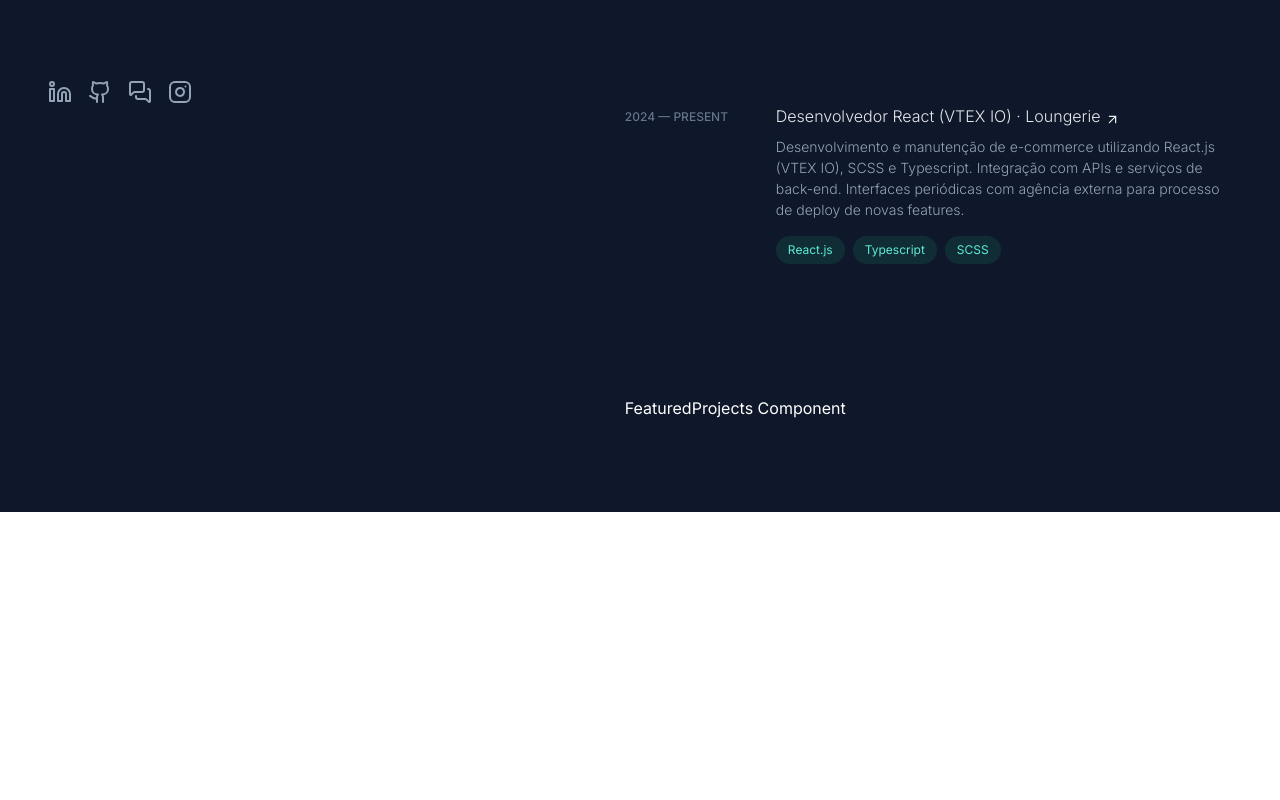
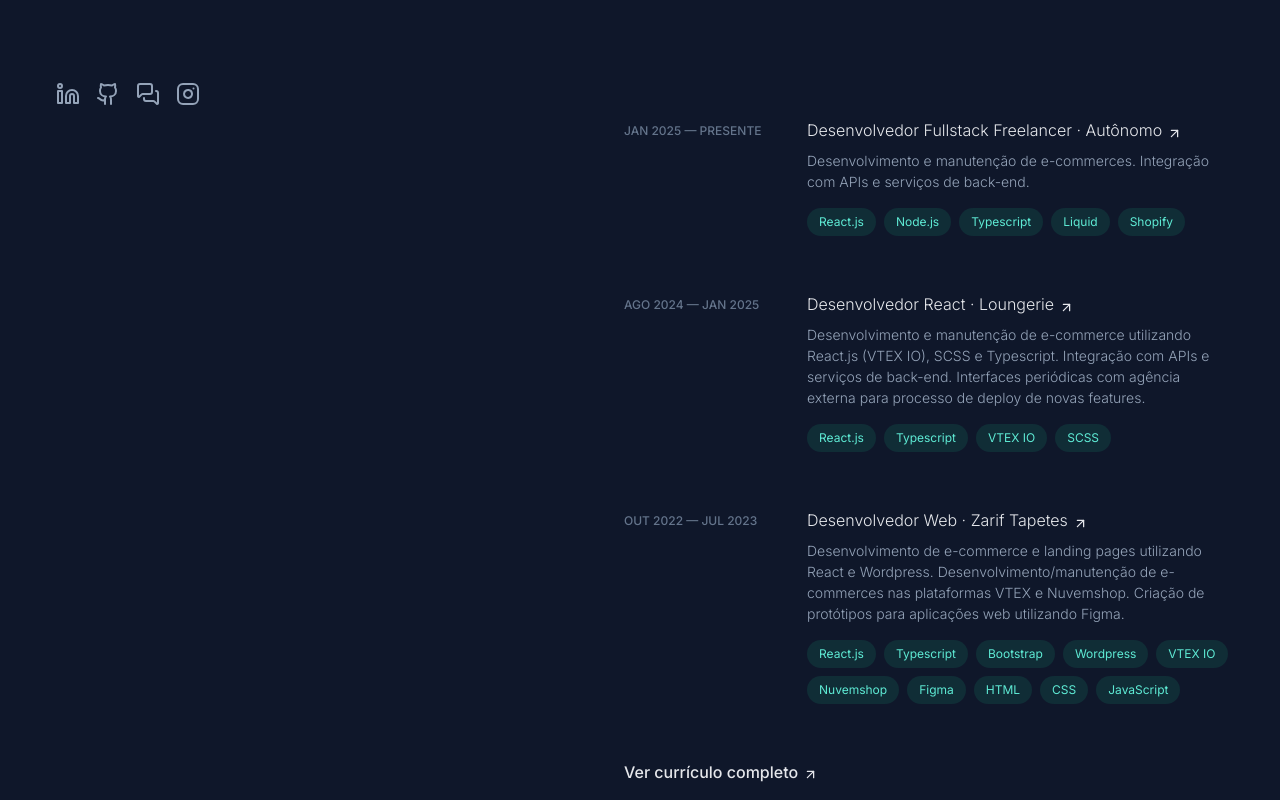
Before and after one commit to hnascx/nextjs-portfolio, a Next.js app: page / in a window 1280 px wide. Shown: the part 600-1400 px from the top of the page. Before the commit the page ends 1112 px from the top, so only its background shows below. Built offline with nearby package versions, Linux system fonts and the light colour scheme.

Commit message:
feat: Conclude experience section

```diff
--- a/src/app/layout.tsx
+++ b/src/app/layout.tsx
@@ -8,7 +8,7 @@
 }) {
   return (
     <html lang="en">
-      <body>
+      <body className="bg-blue-900">
         <Layout>{children}</Layout>
       </body>
     </html>
--- a/src/components/layout/first-section/navigation/navigation.tsx
+++ b/src/components/layout/first-section/navigation/navigation.tsx
@@ -18,23 +18,23 @@
   const [activeItem, setActiveItem] = useState<string>("#background")
 
   return (
-    <nav className="flex flex-col gap-6">
+    <nav className="flex flex-col">
       {navItems.map((item) => (
         <Link
           key={item.href}
           href={item.href}
           onClick={() => setActiveItem(item.href)}
-          className={`group flex items-center gap-4 text-heading-sm transition-colors duration-100`}
+          className={`group flex items-center gap-4 text-heading-sm transition-colors duration-150 py-3`}
         >
           <div
-            className={`h-[1px] transition-all duration-100 ${
+            className={`h-[1px] transition-all duration-150 ${
               activeItem === item.href
                 ? "w-16 bg-gray-100"
                 : "w-8 bg-gray-200 group-hover:w-16 group-hover:bg-gray-100"
             }`}
           />
           <span
-            className={`transition-colors tracking-widest uppercase duration-100 ${
+            className={`transition-colors tracking-widest uppercase duration-150 ${
               activeItem === item.href
                 ? "text-gray-100"
                 : "text-gray-200 group-hover:text-gray-100"
--- a/src/components/layout/layout.tsx
+++ b/src/components/layout/layout.tsx
@@ -12,12 +12,16 @@
 
 export const Layout = ({ children }: LayoutProps) => {
   return (
-    <div className={`${inter.className} min-h-screen bg-blue-900 text-white`}>
-      <div className="mx-12 py-23 grid grid-cols-[45%_55%] gap-4">
-        <header className="fixed w-fit">
-          <FirstSection />
-        </header>
-        <main className="container mx-auto col-start-2">{children}</main>
+    <div
+      className={`${inter.className} min-h-screen bg-blue-900 text-white mx-8`}
+    >
+      <div className="container">
+        <div className="py-23.5 grid grid-cols-[45%_55%]">
+          <header className="fixed mx-4">
+            <FirstSection />
+          </header>
+          <main className="col-start-2 ml-4">{children}</main>
+        </div>
       </div>
     </div>
   )
--- a/src/components/layout/second-section/experience/experience.tsx
+++ b/src/components/layout/second-section/experience/experience.tsx
@@ -1,4 +1,5 @@
 import { ArrowUpRight } from "lucide-react"
+import Link from "next/link"
 
 type ExperienceProps = {
   title: string
@@ -13,17 +14,18 @@
   {
     title: "Desenvolvedor Fullstack Freelancer",
     description:
-      "Desenvolvimento e manutenção de e-commerces Shopify. Integração com APIs e serviços de back-end.",
-    tags: ["React.js", "Node.js", "Typescript", "Liquid"],
-    company: "Loungerie",
-    companyLink: "https://www.loungerie.com.br/",
-    workPeriod: "AGO 2024 — JAN 2025",
+      "Desenvolvimento e manutenção de e-commerces. Integração com APIs e serviços de back-end.",
+    tags: ["React.js", "Node.js", "Typescript", "Liquid", "Shopify"],
+    company: "Autônomo",
+    companyLink:
+      "https://wa.me/5511948275951?text=Olá!%20Vi%20seu%20portfólio%20e%20gostaria%20de%20conversar.",
+    workPeriod: "JAN 2025 — PRESENTE",
   },
   {
-    title: "Desenvolvedor React (VTEX IO)",
+    title: "Desenvolvedor React",
     description:
       "Desenvolvimento e manutenção de e-commerce utilizando React.js (VTEX IO), SCSS e Typescript. Integração com APIs e serviços de back-end. Interfaces periódicas com agência externa para processo de deploy de novas features.",
-    tags: ["React.js", "Typescript", "SCSS"],
+    tags: ["React.js", "Typescript", "VTEX IO", "SCSS"],
     company: "Loungerie",
     companyLink: "https://www.loungerie.com.br/",
     workPeriod: "AGO 2024 — JAN 2025",
@@ -32,54 +34,81 @@
     title: "Desenvolvedor Web",
     description:
       "Desenvolvimento de e-commerce e landing pages utilizando React e Wordpress. Desenvolvimento/manutenção de e-commerces nas plataformas VTEX e Nuvemshop. Criação de protótipos para aplicações web utilizando Figma.",
-    tags: ["React.js", "Typescript", "Bootstrap", "CSS", "Wordpress"],
+    tags: [
+      "React.js",
+      "Typescript",
+      "Bootstrap",
+      "Wordpress",
+      "VTEX IO",
+      "Nuvemshop",
+      "Figma",
+      "HTML",
+      "CSS",
+      "JavaScript",
+    ],
     company: "Zarif Tapetes",
     companyLink: "https://www.zariftapetes.com.br/",
     workPeriod: "OUT 2022 — JUL 2023",
   },
 ]
 
-export const Experience = ({
-  title,
-  description,
-  tags,
-  company,
-  companyLink,
-}: ExperienceProps) => {
+export const Experience = () => {
   return (
-    <section className="group">
-      <article className="grid grid-cols-[20%_80%] gap-8 relative cursor-pointer">
-        <div className="absolute inset-0 -ml-6 -mr-9 -my-5 rounded-lg opacity-0 bg-white/4 transition-opacity duration-300 group-hover:opacity-100" />
-        <span className="relative text-body-xs font-medium text-gray-300 uppercase mt-1 transition-colors duration-300">
-          2024 — Present
+    <div className="flex flex-col gap-14">
+      <div className="group/list flex flex-col gap-14">
+        {experiences.map((experience) => (
+          <Link
+            key={experience.title}
+            href={experience.companyLink}
+            target="_blank"
+            rel="noopener noreferrer"
+            className="group opacity-100 transition-opacity duration-300 group-hover/list:opacity-40 hover:!opacity-100"
+          >
+            <article className="grid grid-cols-[25%_75%] gap-9 relative cursor-pointer">
+              <div className="absolute inset-0 -ml-6 -mr-9 -my-5 rounded-lg opacity-0 bg-white/4 border-t border-transparent transition-[opacity,border-color] duration-300 group-hover:opacity-50 group-hover:border-gray-700" />
+              <span className="relative text-body-xs font-medium text-gray-300 uppercase mt-1">
+                {experience.workPeriod}
               </span>
               <div className="relative flex flex-col gap-2 w-fit">
-          <h1 className="inline text-body-md text-gray-100 group-hover:text-cyan-100 transition-colors duration-300 w-fit">
-            Desenvolvedor React (VTEX IO) · Loungerie
+                <h1 className="inline text-body-md text-gray-100 transition-colors duration-300 group-hover:text-cyan-100 w-fit">
+                  {experience.title} · {experience.company}
                   <ArrowUpRight
-              className="inline ml-1.25 translate-y-[2px] group-hover:-translate-y-[3px] group-hover:translate-x-[3px] text-gray-100 group-hover:text-cyan-100 transition-all duration-150 ease-in-out"
+                    className="inline ml-1.25 translate-y-[2px] transition-transform duration-200 group-hover:-translate-y-[3px] group-hover:translate-x-[3px] text-gray-100 group-hover:text-cyan-100"
                     size={15}
                   />
                 </h1>
                 <p className="text-body-sm text-gray-200 max-w-[95%]">
-            Desenvolvimento e manutenção de e-commerce utilizando React.js (VTEX
-            IO), SCSS e Typescript. Integração com APIs e serviços de back-end.
-            Interfaces periódicas com agência externa para processo de deploy de
-            novas features.
+                  {experience.description}
                 </p>
-          <ul className="flex flex-row gap-2 mt-2">
-            <li className="text-body-tag text-cyan-100 bg-cyan-200/40 rounded-2xl px-3 py-2">
-              React.js
+                <ul className="flex flex-row flex-wrap gap-2 mt-2">
+                  {experience.tags.map((tag) => (
+                    <li
+                      key={tag}
+                      className="text-body-tag text-cyan-100 bg-cyan-200/40 rounded-2xl px-3 py-2"
+                    >
+                      {tag}
                     </li>
-            <li className="text-body-tag text-cyan-100 bg-cyan-200/40 rounded-2xl px-3 py-2">
-              Typescript
-            </li>
-            <li className="text-body-tag text-cyan-100 bg-cyan-200/40 rounded-2xl px-3 py-2">
-              SCSS
-            </li>
+                  ))}
                 </ul>
               </div>
             </article>
-    </section>
+          </Link>
+        ))}
+      </div>
+      <Link
+        className="group relative flex flex-col gap-2 w-fit"
+        href="/Currículo - Fullstack.pdf"
+        target="_blank"
+        rel="noopener noreferrer"
+      >
+        <h1 className="inline text-body-md font-medium text-gray-100 transition-colors duration-200 group-hover:text-cyan-100 w-fit">
+          Ver currículo completo
+          <ArrowUpRight
+            className="inline ml-1.25 translate-y-[1px] transition-transform duration-150 group-hover:-translate-y-[3.5px] group-hover:translate-x-[3.5px] text-gray-100 group-hover:text-cyan-100"
+            size={15}
+          />
+        </h1>
+      </Link>
+    </div>
   )
 }
--- a/src/components/layout/second-section/second-section.tsx
+++ b/src/components/layout/second-section/second-section.tsx
@@ -4,7 +4,7 @@
 
 export const SecondSection = () => {
   return (
-    <section className="flex flex-col min-h-screen gap-33 px-7">
+    <section className="flex flex-col min-h-screen gap-36 px-7">
       <Background />
       <Experience />
       <FeaturedProjects />
--- a/tailwind.config.ts
+++ b/tailwind.config.ts
@@ -5,7 +5,6 @@
   theme: {
     container: {
       center: true,
-      // padding: "1rem",
       screens: {
         "2xl": "1200px",
       },
```
Also changed, not shown: 1 other file (tests, documents, lock files or other folders). Lines whose indentation alone changed are shown as unchanged.
